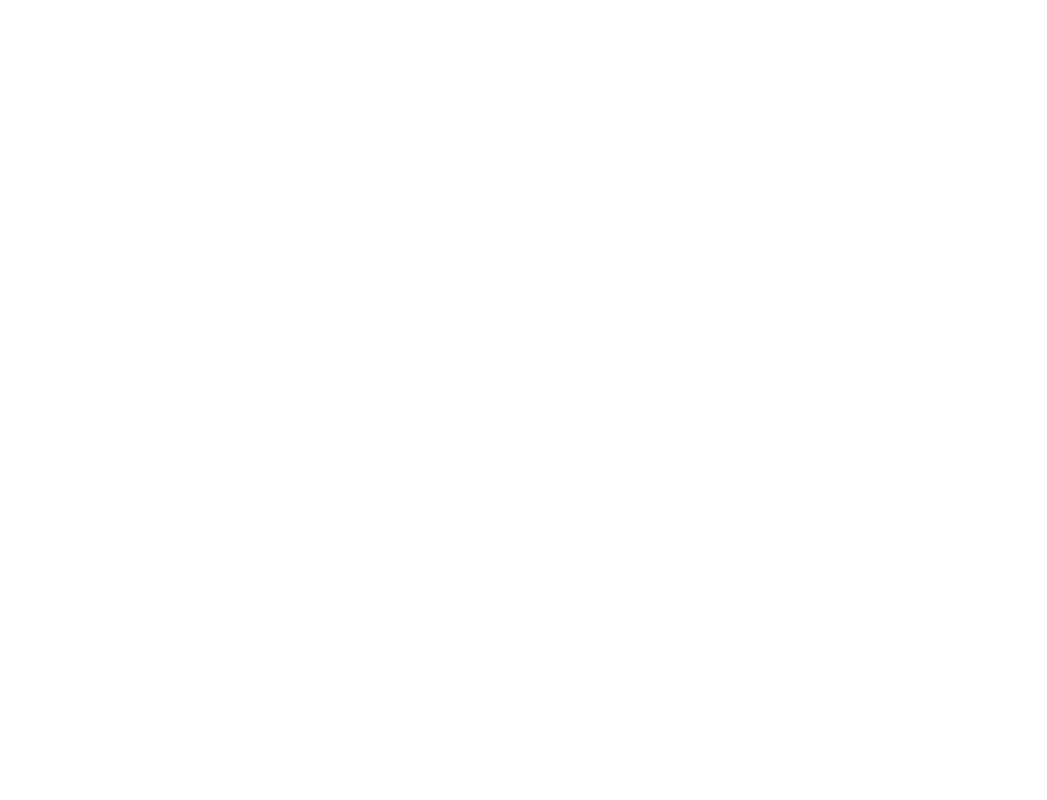
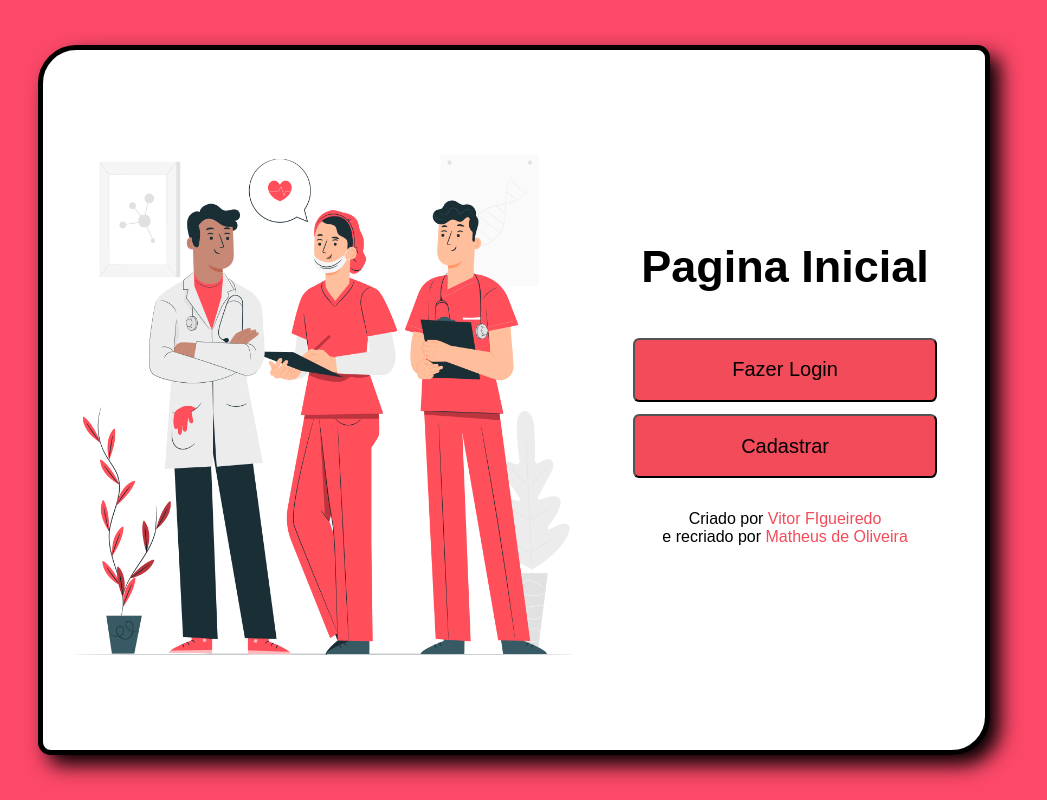
Before and after one commit to MatheusOlivr/gerenciadordepacientes, a PHP site: page / in a window 1280 px wide. Before the commit the part shown is empty. Shown: the whole page, without its empty margins (126-1173 px from the left). Run offline with PHP 8.4, Linux system fonts and the light colour scheme.

Commit message:
Cria a pagina inicial do projeto e a estiliza

```diff
--- a/index.php
+++ b/index.php
@@ -8,6 +8,18 @@
     <title>Pagina inicial</title>
 </head>
 <body>
-
+    <div id = "conteudo">
+        <div class = "conteudo-bloco">
+            <div class = "conteudo-bloco-img">
+                <img src = "src/images/profissionais.jpg" alt = "enfermeiros">
+            </div>
+            <div class = "conteudo-bloco-button">
+                <h1>Pagina Inicial</h1>
+                <a href = "src/frontEnd/login.php"><button>Fazer Login</button></a>
+                <a href = "src/frontEnd/cadastrar.php"><button>Cadastrar</button></a>
+                <?php require("src/frontEnd/footer.php")?>
+            </div>
+        </div>
+    </div>
 </body>
 </html>
--- /dev/null
+++ b/src/frontEnd/footer.php
@@ -0,0 +1,3 @@
+<footer id = "rodape">
+	Criado por <a href = "https://www.linkedin.com/in/vitorfigueiredopb/">Vitor FIgueiredo</a> <br>e recriado por <a href = "https://www.linkedin.com/in/matheus-oliveira-458277180/">Matheus de Oliveira</a>
+</footer>
--- a/src/styles/main.css
+++ b/src/styles/main.css
@@ -5,170 +5,79 @@
 }
 *
 {
+    margin: 0;
+    padding: 0;
 	font-family: Ubuntu,sans-serif;
 }
-/*Area da estilização do design do projeto*/
-body
+html
 {
-	display: flex;
-	align-items: center;
-	justify-content: center;
-	flex-direction: column;
-	margin-top: 5vh;
+    font-size:10px;
 }
 #conteudo
 {
-	display: flex;
-	align-items: center;
-	justify-content: center;
-	box-shadow: black 15px 15px 40px;
-	width: 75vw;
-	height: 85vh;
-	border: 5px solid black;
+    display: flex;
+    justify-content: center;
+    align-items: center;
+    width: 100vw;
+    height: 100vh;
+    background-color:#fc4869;
 }
-#areaLogin
+.conteudo-bloco
 {
-	display: flex;
-	width: 16vw;
-	height: 12vh;
-	flex-basis: auto;
+    display: flex;
+    border-radius: 3vw 1vw 3vw 1vw;
+    justify-content: space-between;
+    align-items: center;
+    width: 72vw;
+    padding: 10px;
+    text-align: center;
+    background-color: white;
+    height: 85vh;
+    border: solid black 5px;
+    box-shadow: black 10px 10px 20px;
 }
-#areaLogin a
+.conteudo-bloco-img
 {
-	line-height: 8vh;
-	text-decoration: none;
-	font-size: 1.5vw;
-	padding: 2vh;
-	text-align: center;
-	color: black;
-	background-color: deepskyblue;
-	border-radius: 1vw;
-}
-img
-{
-	width: 40vw;
-	height: 70vh;
-}
-h1
-{
-	font: 700;
-	color: #203A40;
-	font-size: 2.3vw;
-	text-align: center;
-	margin-bottom: 2vw;
-	margin-top: 0;
-}
-#mensagem
-{
-	position: absolute;
+    flex-basis: 50vw;
 
 }
-p
+.conteudo-bloco-button h1
 {
-	text-align: center;
-	color: white;
-	background-color: #F24B59;
-	padding: 2px;
-	border-radius: 0.3vw;
-	margin-bottom: 1vh;
+    font-size:4.5rem;
+    margin:1vw 0 3vw;
 }
-form
+.conteudo-bloco-img img
 {
-	width: 24vw;
+    width: 100%;
+    height: 70vh;
 }
-label
+.conteudo-bloco-button
 {
-	display: flex;
-	justify-content: left;
-	font: 700;
-	margin-bottom: 1vh;
-	margin-top: 1vh;
-	font-size: 1.5vw;
+    flex-basis: 35vw;
 }
-input
+.conteudo-bloco-button button
 {
-	border: solid;
-	border-color: #F24B59;
-	outline: none;
-	width: 100%;
-	height: 5vh;
-	border-radius: 0.3vw;
-	background-color: #F0F0F0;
-	padding: 6px;
+    width: 80%;
+    font-size:2rem;
+    height: 8vh;
+    margin: 0.5vw 0;
+    border-radius: 0.5vw;
+    background-color: #F24B59;
+
 }
-button
+.conteudo-bloco-button button:hover
 {
-	box-sizing: content-box;
-	font: 700;
-	width: 100%;
-	height: 8vh;
-	outline: none;
-	border: solid;
-	border-radius: 0.3vw;
-	border-color: #F24B59;
-	text-decoration: none;
-	color: white;
-	font-size: 2vw;
-	background-color: #F24B59;
-	margin: 1vh 0;
+    cursor: pointer;
+    background-color: #BF495E;
+    transition: 0.3;
 }
-button:hover
+.conteudo-bloco-button #rodape
 {
-	cursor: pointer;
-	background-color: #BF495E;
-	transition: 0.3s;
+    font-size:1.6rem;
+    margin:2vw 0;
 }
-footer
+.conteudo-bloco-button #rodape a
 {
-	margin-top: 1vw;
-	padding: 0.5vw;
-	color: #203A40;
-	border-radius: 1vw;
-	text-align: center;
+    color:#F24B59;
+    text-decoration: none;
 }
-/*Area da estilização da tabela de pacientes*/
-table
-{
-	display: flex;
-	align-items: center;
-	justify-content: center;
-}
-table th
-{
-	text-align: center;
-	width: 15vw;
-	height: 7vh;
-	color: white;
-	background-color: #203A40;
-}
-table td
-{
-	text-align: center;
-	width: 15vw;
-	height: 6vh;
-	background-color: #A9A9A9;
-}
-/*Area de estilização do menu de navegação do projeto*/
-#menu
-{
-	display: flex;
-	align-items: center;
-	justify-content: space-between;
-	width: 50vw;
-	margin-bottom: 0.5vw;
-}
-#menu a
-{
-	text-align: center;
-	font-size: 3vh;
-}
-#menu a:hover
-{
-	cursor: pointer;
-}
-a
-{
-	color: #BF495E;
-	text-decoration: none;
-	text-align: center;
-}
```
Also changed, not shown: src/images/background.jpg (added).
